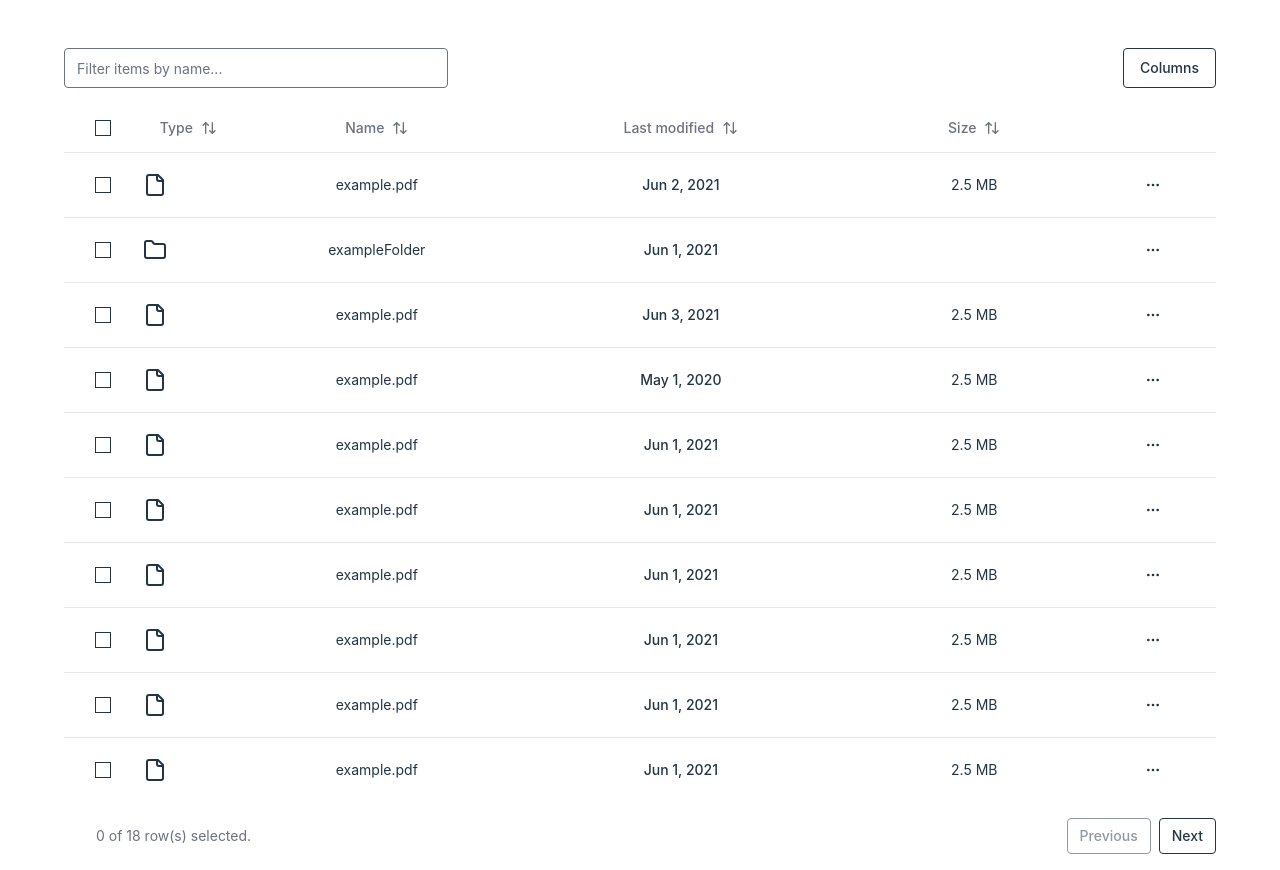
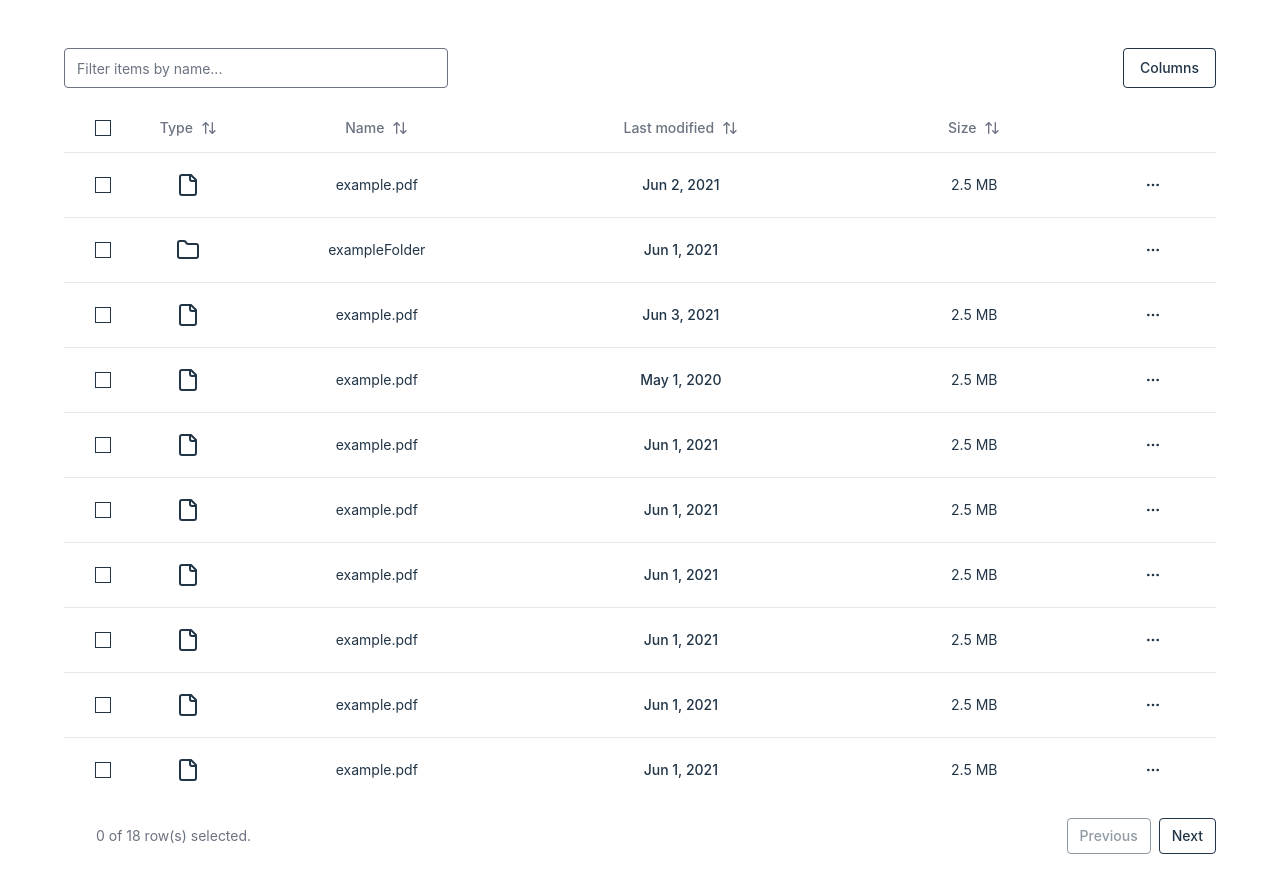
Before and after one commit to dan-antonelli/tiny-drive, a React (Vite) app: page / in a window 1280 px wide. Built offline with nearby package versions, Linux system fonts and the light colour scheme; the HTML template or start-up script is replaced by a standard one.

Commit message:
center table cells content

```diff
--- a/src/components/Table.tsx
+++ b/src/components/Table.tsx
@@ -84,12 +84,14 @@ TableHead.displayName = 'TableHead';
 const TableCell = React.forwardRef<
   HTMLTableCellElement,
   React.TdHTMLAttributes<HTMLTableCellElement>
->(({ className, ...props }, ref) => (
+>(({ className, children, ...props }, ref) => (
   <td
     ref={ref}
     className={cn('p-4 align-middle [&:has([role=checkbox])]:pr-0', className)}
     {...props}
-  />
+  >
+    <div className='flex justify-center items-center'>{children}</div>
+  </td>
 ));
 TableCell.displayName = 'TableCell';
 
--- a/src/features/table/components/DataTable.tsx
+++ b/src/features/table/components/DataTable.tsx
@@ -131,7 +131,7 @@ export default function DataTable<TData, TValue>({
                   data-state={row.getIsSelected() && 'selected'}
                 >
                   {row.getVisibleCells().map((cell) => (
-                    <TableCell key={cell.id}>
+                    <TableCell key={cell.id} className=''>
                       {flexRender(
                         cell.column.columnDef.cell,
                         cell.getContext()
```
